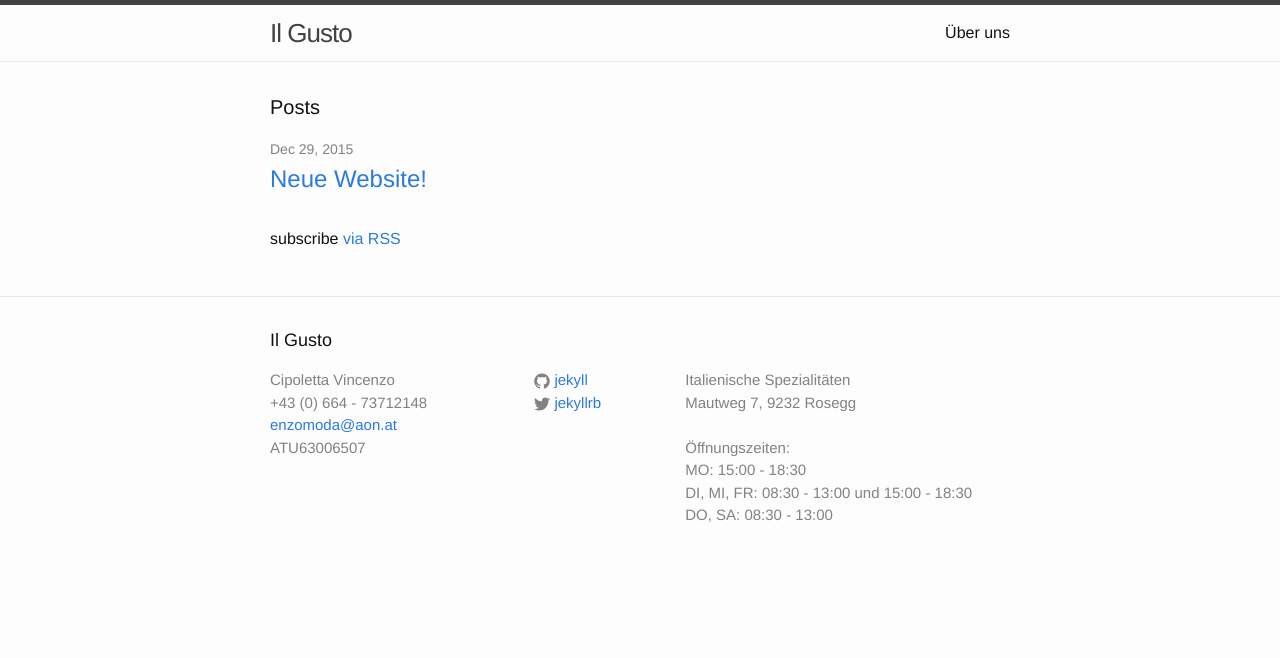
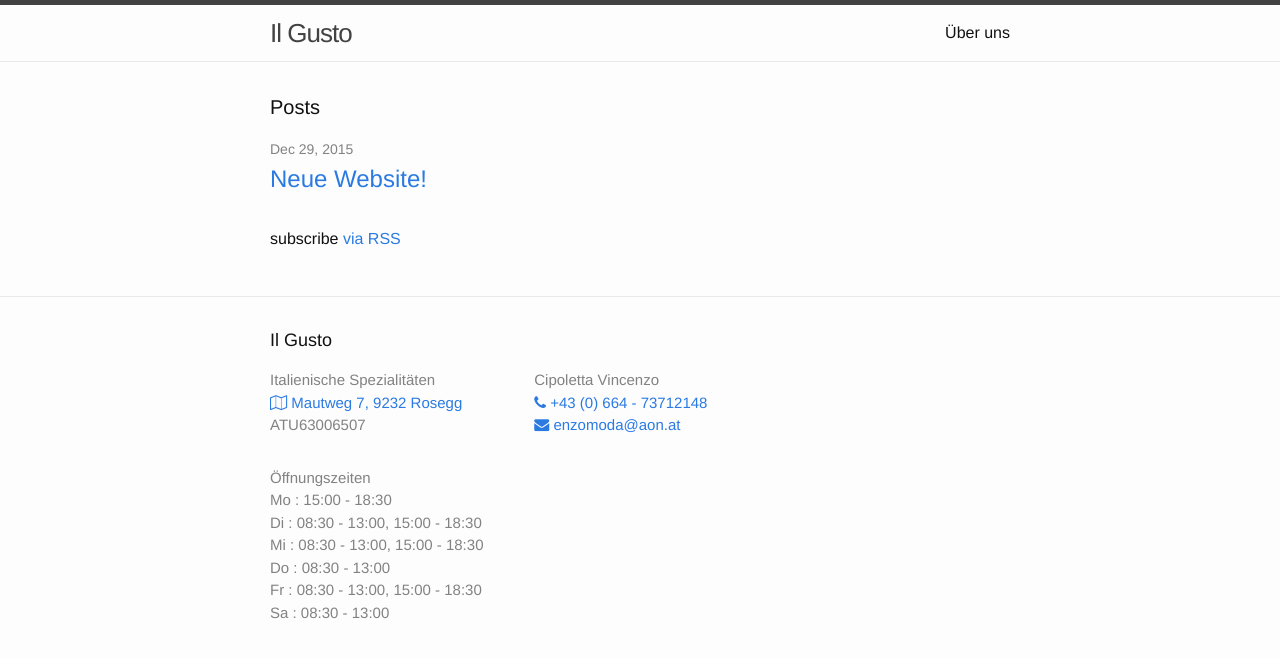
Before and after one commit to annakoe/il-gusto, a Jekyll site: the page built from index.html, in a window 1280 px wide. Shown: the top 658 px of the page. Built offline with Jekyll 4.4.1, drawn with Linux system fonts in a browser that asks for light colours; nearby versions of some CDN libraries.

Commit message:
footer information from _confug.yml specification file

```diff
--- a/_config.yml
+++ b/_config.yml
@@ -2,6 +2,28 @@
 title: Il Gusto
 name: Cipoletta Vincenzo
 phone: +43 (0) 664 - 73712148
+subtitle: Italienische Spezialitäten
+address: "Mautweg 7, 9232 Rosegg"
+opening_hours:
+  title: Öffnungszeiten
+  mo:
+    title: "Mo"
+    hours: "15:00 - 18:30"
+  di:
+    title: "Di"
+    hours: "08:30 - 13:00, 15:00 - 18:30"
+  mi:
+    title: "Mi"
+    hours: "08:30 - 13:00, 15:00 - 18:30"
+  do:
+    title: "Do"
+    hours: "08:30 - 13:00"
+  fr:
+    title: "Fr"
+    hours: "08:30 - 13:00, 15:00 - 18:30"
+  sa:
+    title: "Sa"
+    hours: "08:30 - 13:00"
 uid: ATU63006507
 email: enzomoda@aon.at
 description: > # this means to ignore newlines until "baseurl:"
--- a/_includes/footer.html
+++ b/_includes/footer.html
@@ -7,49 +7,45 @@
     <div class="footer-col-wrapper">
       <div class="footer-col  footer-col-1">
         <ul class="contact-list">
-          <li>{{ site.name }}</li>
-          <li>{{ site.phone }}</li>
-          <li><a href="mailto:{{ site.email }}">{{ site.email }}</a></li>
+          <li>
+            {{ site.subtitle }}
+          </li>
+          <li>
+            <a href="https://www.google.at/maps/place/Il+Gusto/@46.5922111,14.0174463,17z/data=!4m7!1m4!3m3!1s0x477078af0747afeb:0x83a247888773d752!2sMautweg+7,+9232+Rosegg!3b1!3m1!1s0x477078af06f0728f:0x8452d9ac2dc6edc9?hl=en">
+              <i class="fa fa-map-o"></i>
+              {{ site.address }}
+            </a>
+          </li>
           <li>{{ site.uid }}</li>
         </ul>
       </div>
 
-      <div class="footer-col  footer-col-2">
-        <ul class="social-media-list">
-          {% if site.github_username %}
+      <div class="footer-col  footer-col-1">
+        <ul class="contact-list">
           <li>
-            <a href="https://github.com/{{ site.github_username }}">
-              <span class="icon  icon--github">
-                <svg viewBox="0 0 16 16">
-                  <path fill="#828282" d="M7.999,0.431c-4.285,0-7.76,3.474-7.76,7.761 c0,3.428,2.223,6.337,5.307,7.363c0.388,0.071,0.53-0.168,0.53-0.374c0-0.184-0.007-0.672-0.01-1.32 c-2.159,0.469-2.614-1.04-2.614-1.04c-0.353-0.896-0.862-1.135-0.862-1.135c-0.705-0.481,0.053-0.472,0.053-0.472 c0.779,0.055,1.189,0.8,1.189,0.8c0.692,1.186,1.816,0.843,2.258,0.645c0.071-0.502,0.271-0.843,0.493-1.037 C4.86,11.425,3.049,10.76,3.049,7.786c0-0.847,0.302-1.54,0.799-2.082C3.768,5.507,3.501,4.718,3.924,3.65 c0,0,0.652-0.209,2.134,0.796C6.677,4.273,7.34,4.187,8,4.184c0.659,0.003,1.323,0.089,1.943,0.261 c1.482-1.004,2.132-0.796,2.132-0.796c0.423,1.068,0.157,1.857,0.077,2.054c0.497,0.542,0.798,1.235,0.798,2.082 c0,2.981-1.814,3.637-3.543,3.829c0.279,0.24,0.527,0.713,0.527,1.437c0,1.037-0.01,1.874-0.01,2.129 c0,0.208,0.14,0.449,0.534,0.373c3.081-1.028,5.302-3.935,5.302-7.362C15.76,3.906,12.285,0.431,7.999,0.431z"/>
-                </svg>
-              </span>
-
-              <span class="username">{{ site.github_username }}</span>
-            </a>
+            {{ site.name }}
           </li>
-          {% endif %}
-
-          {% if site.twitter_username %}
           <li>
-            <a href="https://twitter.com/{{ site.twitter_username }}">
-              <span class="icon  icon--twitter">
-                <svg viewBox="0 0 16 16">
-                  <path fill="#828282" d="M15.969,3.058c-0.586,0.26-1.217,0.436-1.878,0.515c0.675-0.405,1.194-1.045,1.438-1.809
-                  c-0.632,0.375-1.332,0.647-2.076,0.793c-0.596-0.636-1.446-1.033-2.387-1.033c-1.806,0-3.27,1.464-3.27,3.27 c0,0.256,0.029,0.506,0.085,0.745C5.163,5.404,2.753,4.102,1.14,2.124C0.859,2.607,0.698,3.168,0.698,3.767 c0,1.134,0.577,2.135,1.455,2.722C1.616,6.472,1.112,6.325,0.671,6.08c0,0.014,0,0.027,0,0.041c0,1.584,1.127,2.906,2.623,3.206 C3.02,9.402,2.731,9.442,2.433,9.442c-0.211,0-0.416-0.021-0.615-0.059c0.416,1.299,1.624,2.245,3.055,2.271 c-1.119,0.877-2.529,1.4-4.061,1.4c-0.264,0-0.524-0.015-0.78-0.046c1.447,0.928,3.166,1.469,5.013,1.469 c6.015,0,9.304-4.983,9.304-9.304c0-0.142-0.003-0.283-0.009-0.423C14.976,4.29,15.531,3.714,15.969,3.058z"/>
-                </svg>
-              </span>
-
-              <span class="username">{{ site.twitter_username }}</span>
-            </a>
+            <a href="tel:{{ site.phone }}"><i class="fa fa-phone"></i> {{ site.phone }}</a>
           </li>
-          {% endif %}
+          <li>
+            <a href="mailto:{{ site.email }}"><i class="fa fa-envelope"></i> {{ site.email }}</a>
+          </li>
         </ul>
       </div>
 
       <div class="footer-col  footer-col-3">
-        <p class="text">{{ site.description }}</p>
+        <ul class="contact-list">
+          <li>{{ site.opening_hours.title }}</li>
+          <li>{{ site.opening_hours.mo.title }} : {{ site.opening_hours.mo.hours }} </li>
+          <li>{{ site.opening_hours.di.title }} : {{ site.opening_hours.di.hours }} </li>
+          <li>{{ site.opening_hours.mi.title }} : {{ site.opening_hours.mi.hours }} </li>
+          <li>{{ site.opening_hours.do.title }} : {{ site.opening_hours.do.hours }} </li>
+          <li>{{ site.opening_hours.fr.title }} : {{ site.opening_hours.fr.hours }} </li>
+          <li>{{ site.opening_hours.sa.title }} : {{ site.opening_hours.sa.hours }} </li>
+        </ul>
       </div>
+
     </div>
 
   </div>
--- a/_includes/head.html
+++ b/_includes/head.html
@@ -7,5 +7,6 @@
     <meta name="description" content="{{ site.description }}">
 
     <link rel="stylesheet" href="{{ "/css/main.css" | prepend: site.baseurl }}">
+    <link rel="stylesheet" href="https://maxcdn.bootstrapcdn.com/font-awesome/4.5.0/css/font-awesome.min.css">
     <link rel="canonical" href="{{ page.url | replace:'index.html','' | prepend: site.baseurl | prepend: site.url }}">
 </head>
```
Also changed, not shown: 1 other file.
